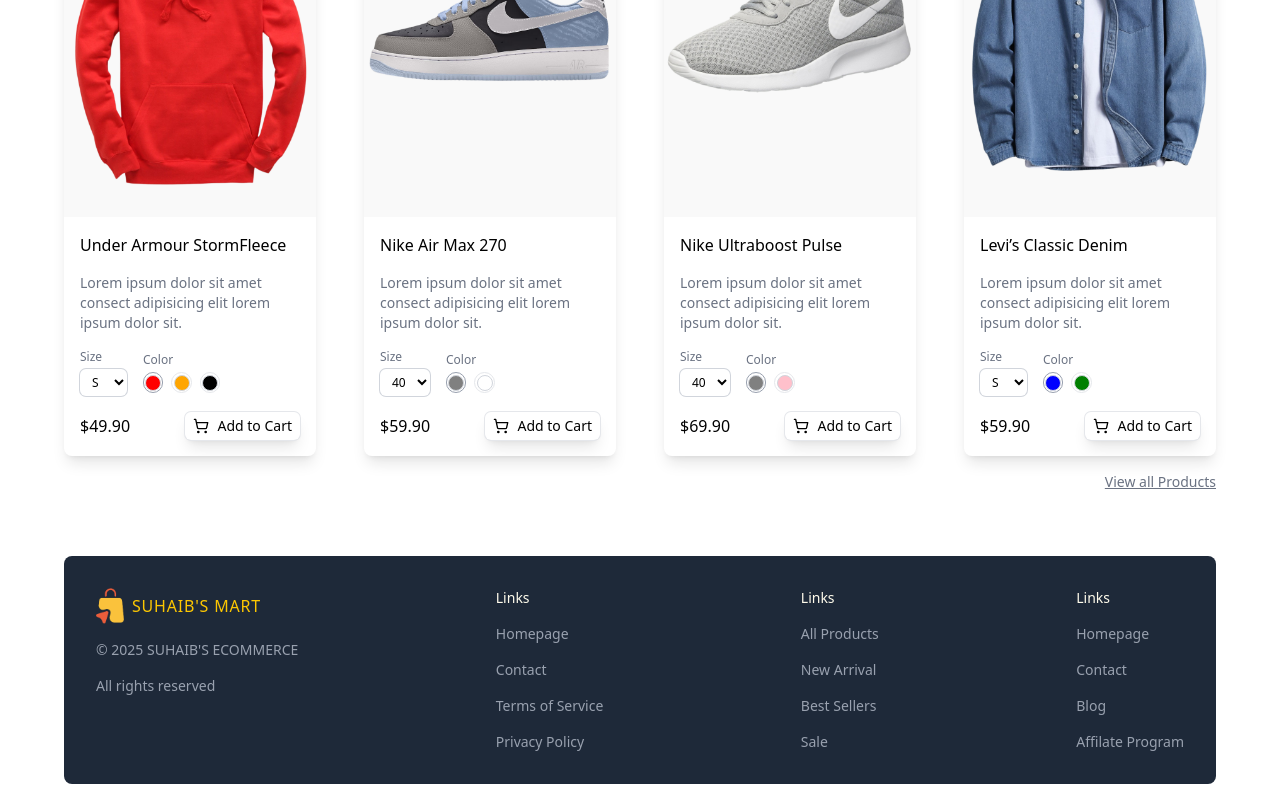
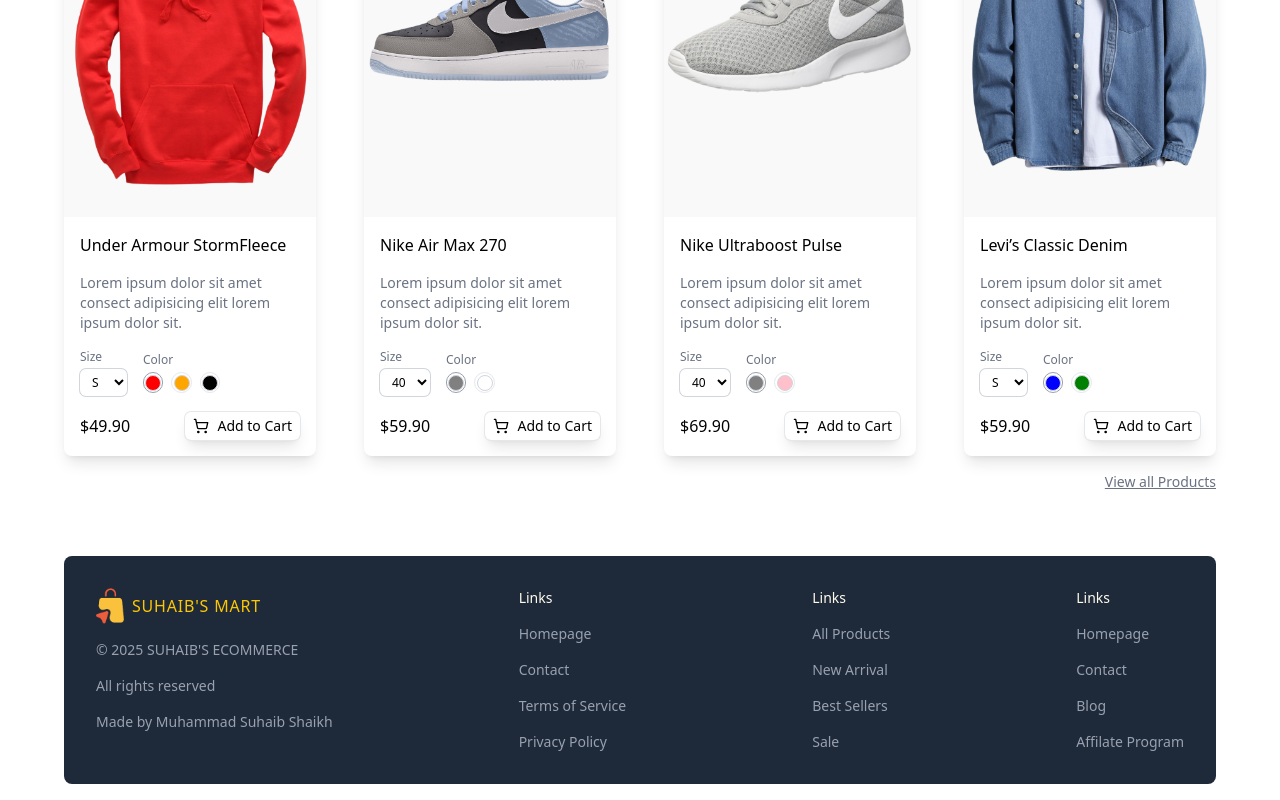
Before and after one commit to suhaibshaikh03/e-commerce-app, a Next.js app: page / in a window 1280 px wide. Shown: the part 1371-2171 px from the top of the page. Built offline with nearby package versions, Linux system fonts and the light colour scheme.

Commit message:
update footer and write my name on the footer

```diff
--- a/src/app/components/Footer.tsx
+++ b/src/app/components/Footer.tsx
@@ -19,6 +19,9 @@
             </p>
             <p className="text-sm text-gray-400">
                 All rights reserved
+            </p>
+            <p className="text-sm text-gray-400">
+                Made by Muhammad Suhaib Shaikh
             </p>
         </div>
         <div className="flex flex-col gap-4 text-sm text-gray-400 items-center md:items-start">
```
